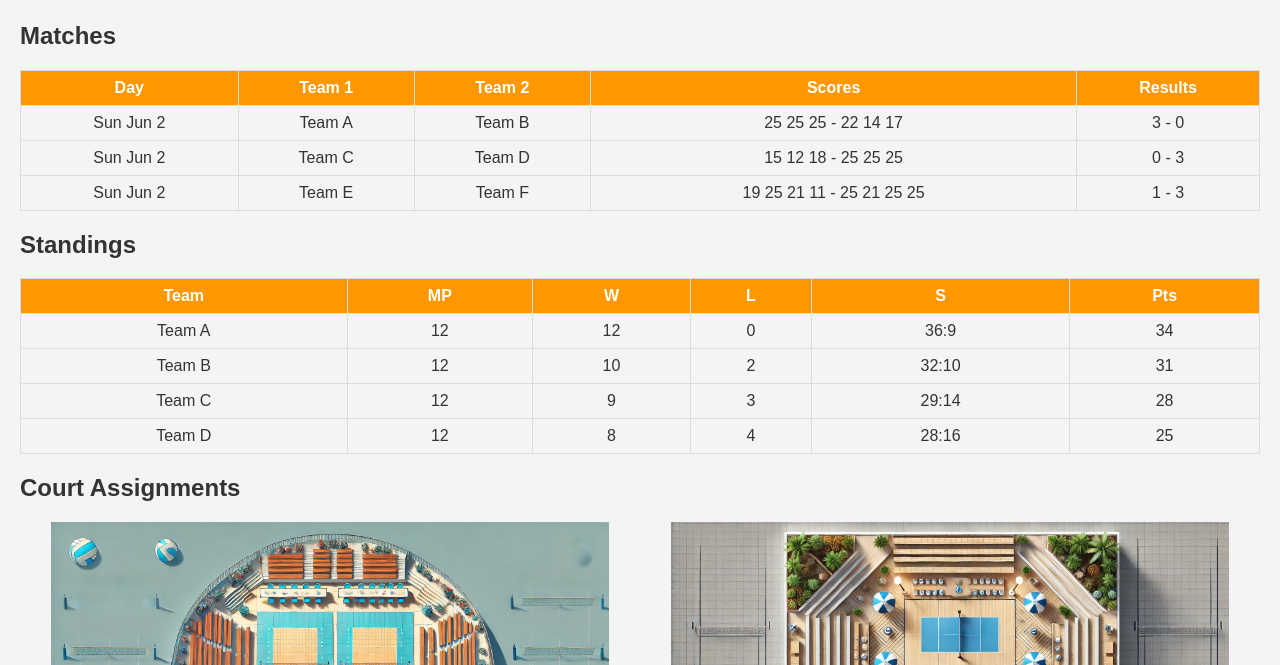
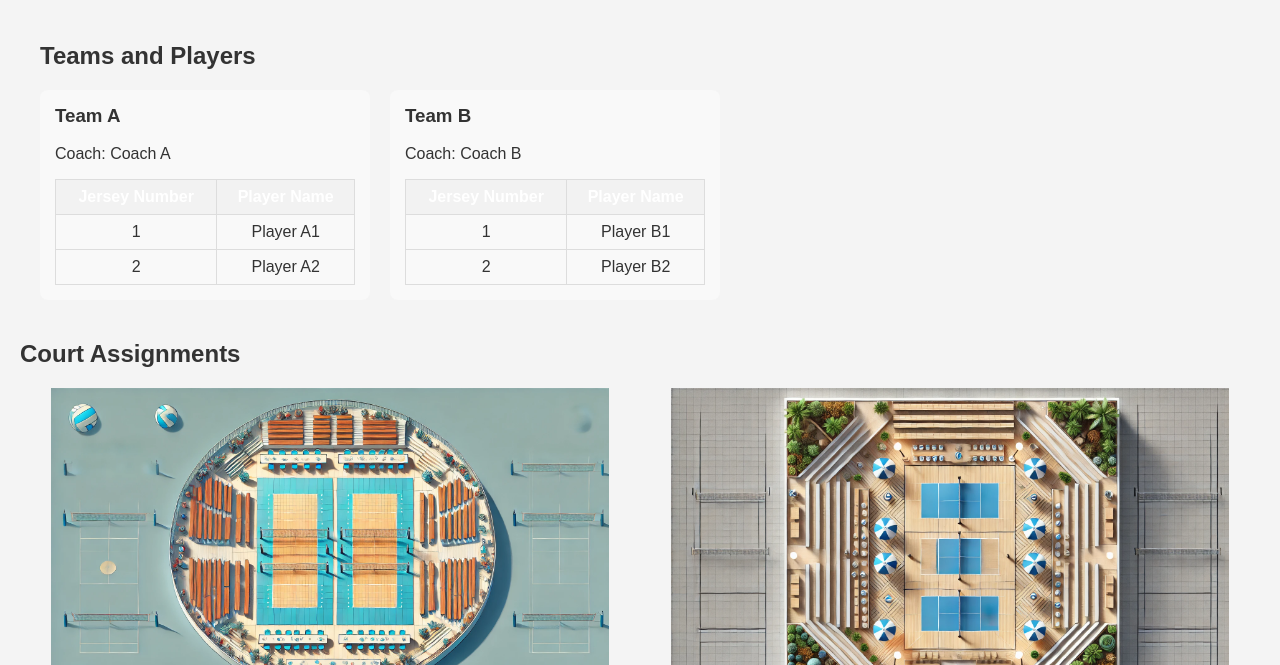
Before and after one commit to VanceNykreim/tourney_frontend, a plain HTML site: page index.html in a window 1280 px wide. Shown: the part 895-1560 px from the top of the page. Drawn offline with Linux system fonts and the light colour scheme.

Commit message:
reconfigured the js and css/html to give new tables

```diff
--- a/index.html
+++ b/index.html
@@ -31,92 +31,58 @@
                 <button onclick="location.href='scorekeeper-form.html'">Scorekeeper Form</button>
             </div>
         </section>
-        <section class="matches-standings">
-            <div class="matches">
-                <h2>Matches</h2>
+        <section class="teams">
+            <h2>Teams and Players</h2>
+            <div class="team-tables">
+                <!-- Team A Table -->
+                <div class="team-table">
+                    <h3>Team A</h3>
+                    <p>Coach: Coach A</p>
                     <table>
                         <thead>
                             <tr>
-                            <th>Day</th>
-                            <th>Team 1</th>
-                            <th>Team 2</th>
-                            <th>Scores</th>
-                            <th>Results</th>
+                                <th>Jersey Number</th>
+                                <th>Player Name</th>
                             </tr>
                         </thead>
                         <tbody>
                             <tr>
-                            <td>Sun Jun 2</td>
-                            <td>Team A</td>
-                            <td>Team B</td>
-                            <td>25 25 25 - 22 14 17</td>
-                            <td>3 - 0</td>
+                                <td>1</td>
+                                <td>Player A1</td>
                             </tr>
                             <tr>
-                            <td>Sun Jun 2</td>
-                            <td>Team C</td>
-                            <td>Team D</td>
-                            <td>15 12 18 - 25 25 25</td>
-                            <td>0 - 3</td>
+                                <td>2</td>
+                                <td>Player A2</td>
                             </tr>
-                        <tr>
-                            <td>Sun Jun 2</td>
-                            <td>Team E</td>
-                            <td>Team F</td>
-                            <td>19 25 21 11 - 25 21 25 25</td>
-                            <td>1 - 3</td>
-                        </tr>
+                            <!-- Add more players as needed -->
                         </tbody>
                     </table>
                 </div>
-            <div class="standings">
-                <h2>Standings</h2>
+                <!-- Team B Table -->
+                <div class="team-table">
+                    <h3>Team B</h3>
+                    <p>Coach: Coach B</p>
                     <table>
                         <thead>
                             <tr>
-                            <th>Team</th>
-                            <th>MP</th>
-                            <th>W</th>
-                            <th>L</th>
-                            <th>S</th>
-                            <th>Pts</th>
+                                <th>Jersey Number</th>
+                                <th>Player Name</th>
                             </tr>
                         </thead>
                         <tbody>
                             <tr>
-                            <td>Team A</td>
-                            <td>12</td>
-                            <td>12</td>
-                            <td>0</td>
-                            <td>36:9</td>
-                            <td>34</td>
+                                <td>1</td>
+                                <td>Player B1</td>
                             </tr>
                             <tr>
-                            <td>Team B</td>
-                            <td>12</td>
-                            <td>10</td>
                                 <td>2</td>
-                            <td>32:10</td>
-                            <td>31</td>
+                                <td>Player B2</td>
                             </tr>
-                        <tr>
-                            <td>Team C</td>
-                            <td>12</td>
-                            <td>9</td>
-                            <td>3</td>
-                            <td>29:14</td>
-                            <td>28</td>
-                        </tr>
-                        <tr>
-                            <td>Team D</td>
-                            <td>12</td>
-                            <td>8</td>
-                            <td>4</td>
-                            <td>28:16</td>
-                            <td>25</td>
-                        </tr>
+                            <!-- Add more players as needed -->
                         </tbody>
                     </table>
+                </div>
+                <!-- Add more team tables as needed -->
             </div>
         </section>
         <section class="courts">
@@ -155,6 +121,6 @@
     <footer class="footer">
         <p>&copy; 2024 Southern LA Volleyball Association</p>
     </footer>
-    <script src="scripts.js"></script>
+    <script src="scripts/script.js"></script>
 </body>
 </html>
--- a/scripts/script.js
+++ b/scripts/script.js
@@ -100,3 +100,101 @@ document.getElementById('coach-form').addEventListener('submit', function(event)
 
     event.preventDefault();
 });
+// scripts/script.js
+
+// Function to fetch team and player data
+async function fetchTeamData() {
+    try {
+        const response = await fetch('https://yutztibim3.execute-api.us-east-1.amazonaws.com/dev/teams', {
+            method: 'GET',
+            headers: {
+                'Content-Type': 'application/json'
+            }
+        });
+
+        if (!response.ok) {
+            throw new Error('Network response was not ok');
+        }
+
+        const data = await response.json();
+
+        // Assuming the data format is:
+        // {
+        //     "teams": [
+        //         {
+        //             "teamName": "Team A",
+        //             "coach": "Coach A",
+        //             "players": [
+        //                 {"jerseyNumber": 1, "name": "Player A1"},
+        //                 {"jerseyNumber": 2, "name": "Player A2"},
+        //                 ...
+        //             ]
+        //         },
+        //         ...
+        //     ]
+        // }
+
+        updateTeamTables(data.teams);
+    } catch (error) {
+        console.error('Error fetching team data:', error);
+    }
+}
+
+// Function to update the team tables on the page
+function updateTeamTables(teams) {
+    const teamTablesContainer = document.querySelector('.team-tables');
+
+    teamTablesContainer.innerHTML = ''; // Clear any existing content
+
+    teams.forEach(team => {
+        const teamTable = document.createElement('div');
+        teamTable.className = 'team-table';
+
+        const teamName = document.createElement('h3');
+        teamName.textContent = team.teamName;
+
+        const coachName = document.createElement('p');
+        coachName.textContent = `Coach: ${team.coach}`;
+
+        const table = document.createElement('table');
+
+        const thead = document.createElement('thead');
+        const headRow = document.createElement('tr');
+        const th1 = document.createElement('th');
+        th1.textContent = 'Jersey Number';
+        const th2 = document.createElement('th');
+        th2.textContent = 'Player Name';
+        headRow.appendChild(th1);
+        headRow.appendChild(th2);
+        thead.appendChild(headRow);
+
+        const tbody = document.createElement('tbody');
+        team.players.forEach(player => {
+            const row = document.createElement('tr');
+            const td1 = document.createElement('td');
+            td1.textContent = player.jerseyNumber;
+            const td2 = document.createElement('td');
+            td2.textContent = player.name;
+            row.appendChild(td1);
+            row.appendChild(td2);
+            tbody.appendChild(row);
+        });
+
+        table.appendChild(thead);
+        table.appendChild(tbody);
+
+        teamTable.appendChild(teamName);
+        teamTable.appendChild(coachName);
+        teamTable.appendChild(table);
+
+        teamTablesContainer.appendChild(teamTable);
+    });
+}
+
+// Call the function to fetch and display team data when the page loads
+fetchTeamData();
+
+// Optional: Add event listener for the dark mode toggle
+document.getElementById('toggle-dark-mode').addEventListener('click', () => {
+    document.body.classList.toggle('dark-mode');
+});
--- a/styles.css
+++ b/styles.css
@@ -291,3 +291,43 @@ body.dark-mode .form-group label {
 body.dark-mode th {
     background-color: #333;
 }
+
+/* styles.css */
+
+/* Team and Player Section */
+.teams {
+    padding: 20px;
+}
+
+.team-tables {
+    display: flex;
+    flex-wrap: wrap;
+    gap: 20px;
+}
+
+.team-table {
+    background-color: #f9f9f9;
+    border-radius: 8px;
+    padding: 15px;
+    width: 100%;
+    max-width: 300px;
+}
+
+.team-table h3 {
+    margin-top: 0;
+}
+
+.team-table table {
+    width: 100%;
+    border-collapse: collapse;
+}
+
+.team-table th, .team-table td {
+    border: 1px solid #ddd;
+    padding: 8px;
+    text-align: center;
+}
+
+.team-table th {
+    background-color: #f2f2f2;
+}
```
Lines whose indentation alone changed are shown as unchanged.
